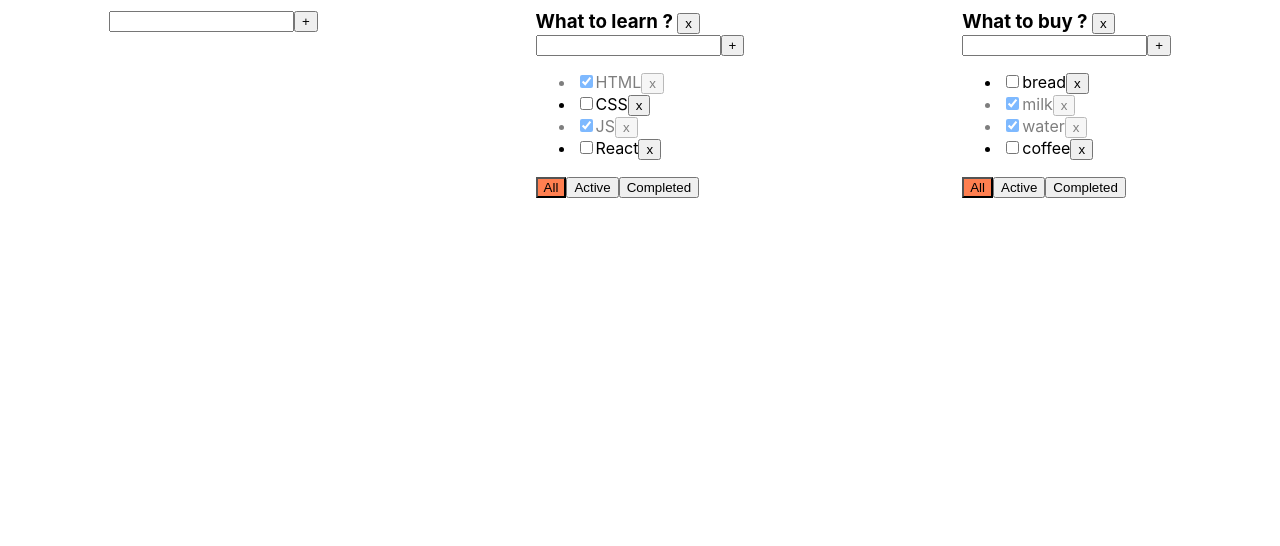
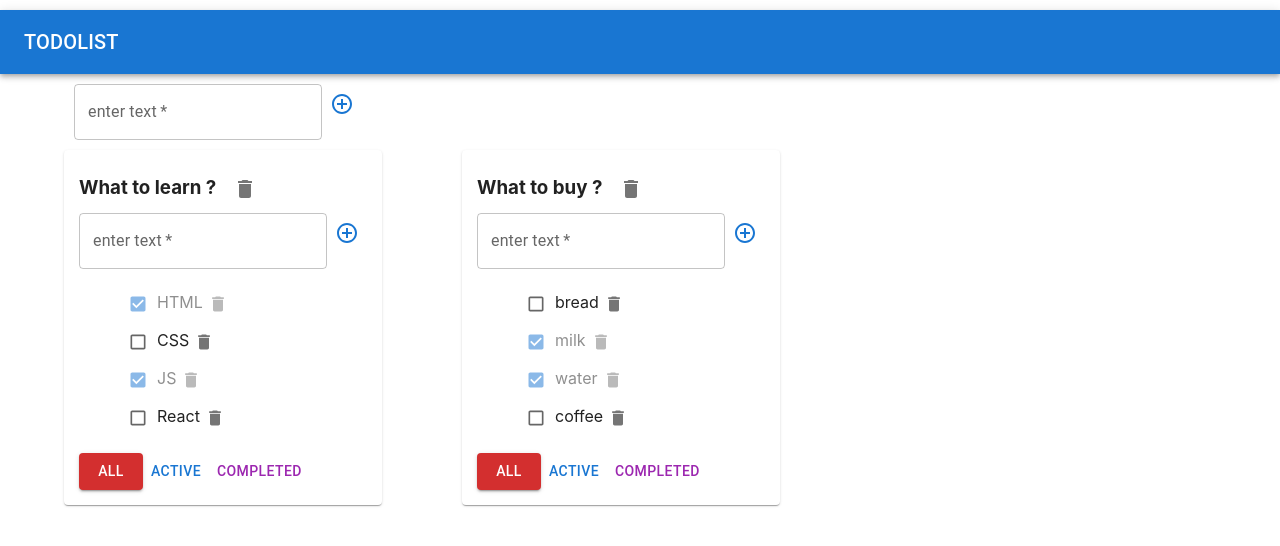
Before and after one commit to zhirkovpetr/TODOLIST, a React (Create React App) app: page / in a window 1280 px wide. Shown: the top 546 px of the page. Built offline with nearby package versions, Linux system fonts and the light colour scheme; the HTML template or start-up script is replaced by a standard one.

Commit message:
feat: add mui, change style in project, refactor code

```diff
--- a/package.json
+++ b/package.json
@@ -3,6 +3,10 @@
   "version": "0.1.0",
   "private": true,
   "dependencies": {
+    "@emotion/react": "^11.11.1",
+    "@emotion/styled": "^11.11.0",
+    "@mui/icons-material": "^5.14.11",
+    "@mui/material": "^5.14.11",
     "@testing-library/jest-dom": "^5.16.5",
     "@testing-library/react": "^13.4.0",
     "@testing-library/user-event": "^13.5.0",
--- a/src/AddItemForm.tsx
+++ b/src/AddItemForm.tsx
@@ -1,4 +1,8 @@
 import React, {ChangeEvent, KeyboardEvent, useState} from "react";
+
+import IconButton from '@mui/material/IconButton';
+import TextField from '@mui/material/TextField';
+import {ControlPoint} from "@mui/icons-material";
 
 type AddItemFormPropsType = {
   addItem: (title: string) => void
@@ -32,13 +36,19 @@ export const AddItemForm: React.FC<AddItemFormPropsType> = (props) => {
 
   return (
     <div>
-      <input
-        className={inputError ? 'error' : ''}
+      <TextField
+        required
+        label="enter text"
+        variant={'outlined'}
+        error={inputError}
         value={titleInput}
         onChange={onChangeTaskHandler}
-        onKeyPress={onKeyPressHandler}/>
-      <button onClick={onAddTaskHandler}>+</button>
-      {inputError && <div className='error-message'>Field is required</div>}
+        onKeyPress={onKeyPressHandler}
+        helperText={inputError && 'Field is required'}
+      />
+      <IconButton color={'primary'} onClick={onAddTaskHandler}>
+        <ControlPoint/>
+      </IconButton>
     </div>
   )
 }
--- a/src/App.css
+++ b/src/App.css
@@ -1,6 +1,10 @@
 h1, h2, h3, h4, h5, h6 {
   margin: 0;
   padding: 0;
+}
+
+ul {
+  list-style: none;
 }
 
 .todolist-block {
@@ -11,13 +15,6 @@ h1, h2, h3, h4, h5, h6 {
   margin-top: 10px;
 }
 
-.error {
-  border: red 1px solid
-}
-
-.error-message {
-  color: red;
-}
 
 .active-filter {
   background-color: coral;
--- a/src/App.tsx
+++ b/src/App.tsx
@@ -3,6 +3,12 @@ import React, {useState} from 'react';
 import {TaskType, Todolist} from "./Todolist";
 import {AddItemForm} from "./AddItemForm";
 
+import AppBar from '@mui/material/AppBar';
+import Toolbar from '@mui/material/Toolbar';
+import Typography from '@mui/material/Typography';
+import Container from "@mui/material/Container";
+import Grid from "@mui/material/Grid";
+import Paper from "@mui/material/Paper";
 import './App.css';
 
 export type FilterType = 'All' | 'Active' | 'Completed'
@@ -91,7 +97,18 @@ export const App: React.FC = () => {
 
   return (
     <div className={'todolist-block'}>
+      <AppBar position="static">
+        <Toolbar>
+          <Typography variant="h6" component="div" sx={{flexGrow: 1}}>
+            TODOLIST
+          </Typography>
+        </Toolbar>
+      </AppBar>
+      <Container fixed>
+        <Grid container style={{padding: '10px'}}>
           <AddItemForm addItem={addTodolistHandler}/>
+        </Grid>
+        <Grid container spacing={10}>
           {todolists.map((todolist) => {
             let resultTasks = tasks[todolist.id];
 
@@ -102,7 +119,8 @@ export const App: React.FC = () => {
               resultTasks = resultTasks.filter((t) => t.isDone);
             }
 
-        return (
+            return <Grid item>
+              <Paper style={{padding: '15px'}}>
                 <Todolist
                   key={todolist.id}
                   todolistId={todolist.id}
@@ -116,8 +134,11 @@ export const App: React.FC = () => {
                   changeTaskTitle={changeTaskTitle}
                   changeTodolistTitle={changeTodolistTitle}
                   changeTodolistFilter={changeTodolistFilter}/>
-        );
+              </Paper>
+            </Grid>
           })}
+        </Grid>
+      </Container>
     </div>
   );
 }
--- a/src/EditSpan.tsx
+++ b/src/EditSpan.tsx
@@ -1,4 +1,6 @@
 import React, {ChangeEvent, useState} from "react";
+
+import TextField from '@mui/material/TextField';
 
 type EditSpanPropsType = {
   title: string
@@ -24,7 +26,13 @@ export const EditSpan: React.FC<EditSpanPropsType> = (props) => {
   }
 
   return (
-    editMode ? <input value={newTitle} onBlur={activateViewMode} onChange={onChangeHandler} autoFocus/> :
+    editMode ?
+      <TextField
+        multiline
+        variant="standard"
+        value={newTitle} onBlur={activateViewMode} onChange={onChangeHandler} autoFocus
+      />
+      :
       <span onDoubleClick={activateEditMode}>{title}</span>
   )
 }
--- a/src/Todolist.tsx
+++ b/src/Todolist.tsx
@@ -4,6 +4,10 @@ import {FilterType} from "./App";
 import {AddItemForm} from "./AddItemForm";
 import {EditSpan} from "./EditSpan";
 
+import IconButton from '@mui/material/IconButton';
+import DeleteIcon from '@mui/icons-material/Delete';
+import Button from '@mui/material/Button';
+import Checkbox from '@mui/material/Checkbox';
 import './App.css';
 
 export type TaskType = {
@@ -69,9 +73,12 @@ export const Todolist: React.FC<TodolistPropsType> = (props) => {
     }
     return (
       <div key={task.id} className={task.isDone ? 'is-done' : ''}>
-        <li><input type="checkbox" checked={task.isDone} onChange={onChangeStatusHandler}/>
+        <li>
+          <Checkbox checked={task.isDone} onChange={onChangeStatusHandler} size="small" />
           <EditSpan title={task.title} onChangeTitle={onChangeTaskTitle}/>
-          <button onClick={deleteTaskHandler}>x</button>
+          <IconButton onClick={deleteTaskHandler} aria-label="delete" size="small">
+            <DeleteIcon fontSize="small"/>
+          </IconButton>
         </li>
       </div>
     )
@@ -90,21 +97,27 @@ export const Todolist: React.FC<TodolistPropsType> = (props) => {
       <div>
         <h3>
           <EditSpan title={title} onChangeTitle={onChangeTodolistTitle}/>
-          <button onClick={onDeleteTodolistHandler}>x</button>
+          <IconButton aria-label="delete" size="large" onClick={onDeleteTodolistHandler}>
+            <DeleteIcon/>
+          </IconButton>
         </h3>
         <AddItemForm addItem={addTaskHandler}/>
         <ul>
           {mapped}
         </ul>
         <div>
-          <button className={filter === 'All' ? 'active-filter' : ''} onClick={() => onAllFilterHandler()}>All</button>
-          <button
-            className={filter === 'Active' ? 'active-filter' : ''} onClick={() => onActiveFilterHandler()}>Active
-          </button>
-          <button
-            className={filter === 'Completed' ? 'active-filter' : ''}
+          <Button
+            variant={filter === 'All' ? "contained" : 'text'} color={"error"}
+            onClick={() => onAllFilterHandler()}>All</Button>
+          <Button
+            color={'primary'} variant={filter === 'Active' ? "contained" : 'text'}
+            onClick={() => onActiveFilterHandler()}>Active
+          </Button>
+          <Button
+            color={'secondary'}
+            variant={filter === 'Completed' ? "contained" : 'text'}
             onClick={() => onCompletedFilterHandler()}>Completed
-          </button>
+          </Button>
         </div>
       </div>
     </div>
```
Also changed, not shown: 1 other file (tests, documents, lock files or other folders). Lines whose indentation alone changed are shown as unchanged.
